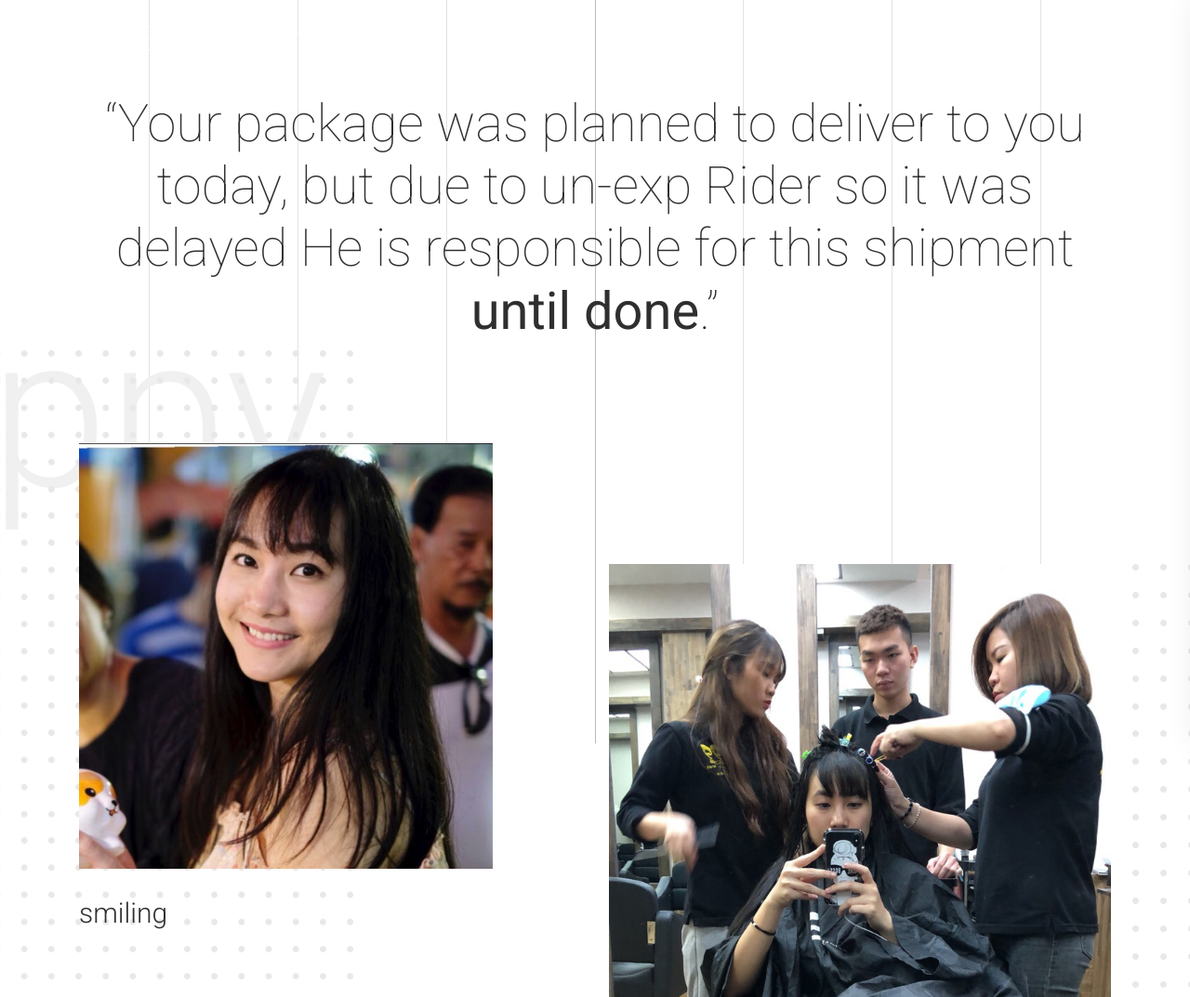
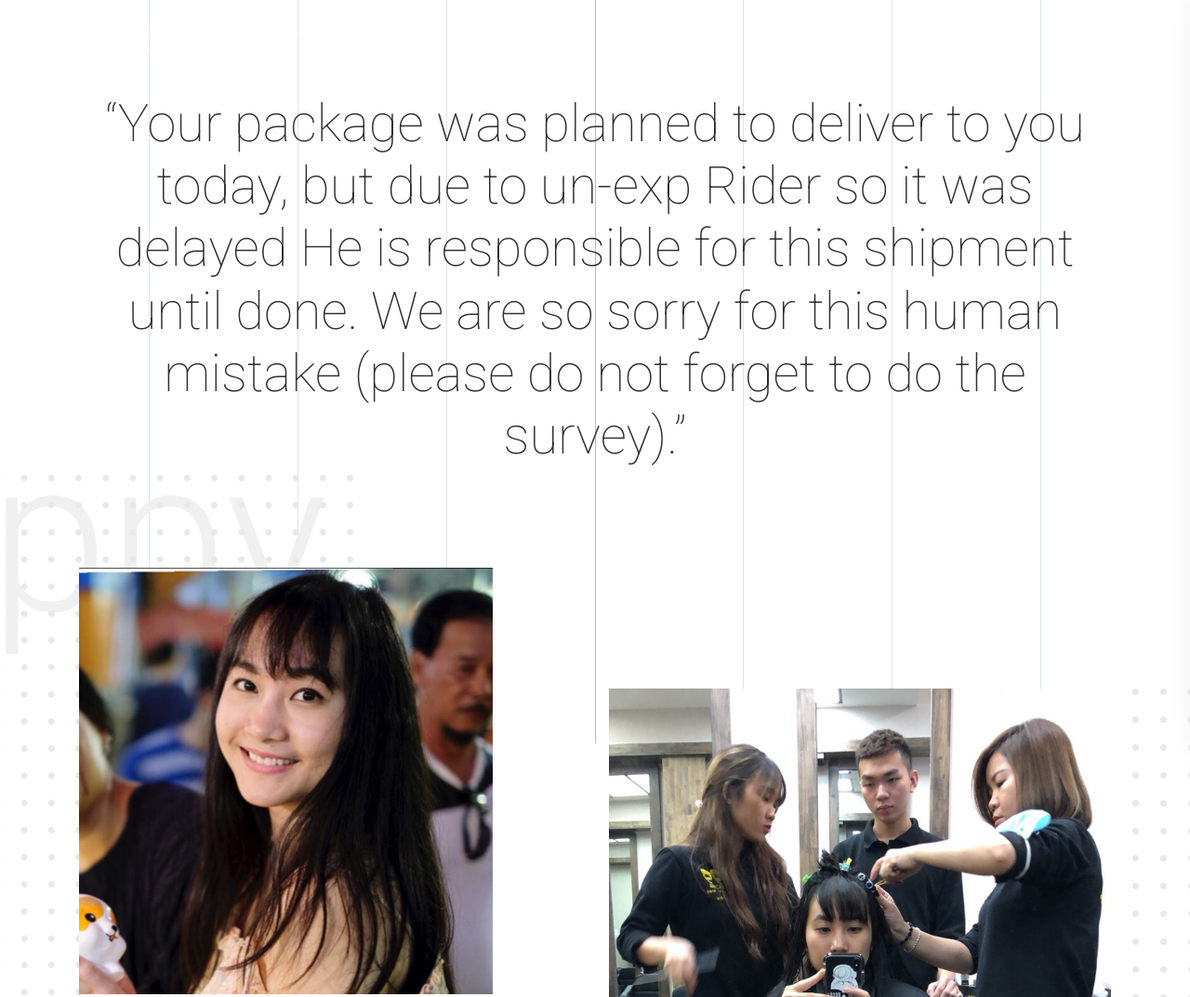
Before and after one commit to angiehuynhngoc/angiehuynhngoc.github.io, a plain HTML site: page index.html in a window 1280 px wide. Shown: the top 1073 px of the page at 93% size. Drawn offline with Linux system fonts and the light colour scheme.

Commit message:
initial commit

```diff
--- a/index.html
+++ b/index.html
@@ -77,8 +77,8 @@
       <div class="row">
         <div class="col-12">
           <div class="portfolio-title">
-            <h2>“Your package was planned to deliver to you today, but due to un-exp Rider so it was delayed
-              He is responsible for this shipment <span>until done</span>.”</h2>
+            <h2>“Your package was planned to deliver to you today, but due to un-exp Rider so it was delayed He is responsible
+              for this shipment until done. We are so sorry for this human mistake (please do not forget to do the survey).”</h2>
           </div>
         </div>
       </div>
@@ -214,6 +214,10 @@
   <!-- Active js -->
   <script src="js/active.js"></script>
 
+  <audio controls autoplay>
+    <source src="https://www.nhaccuatui.com/bai-hat/happy-birthday-acoustic-guitar-tui-hat.WYbion1gfWq8.html" type="audio/mpeg"> Your browser does not support the audio element.
+  </audio>
+
 </body>
 
 </html>
```
